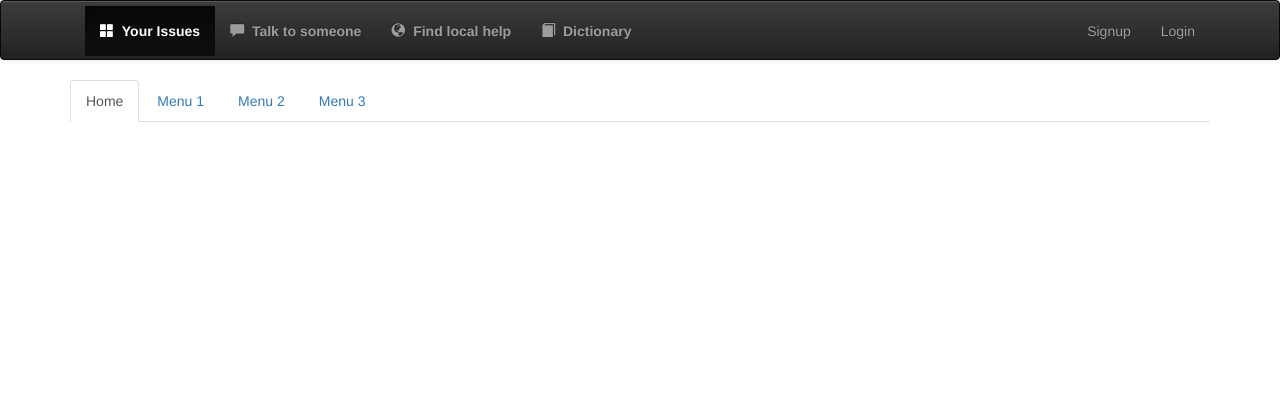
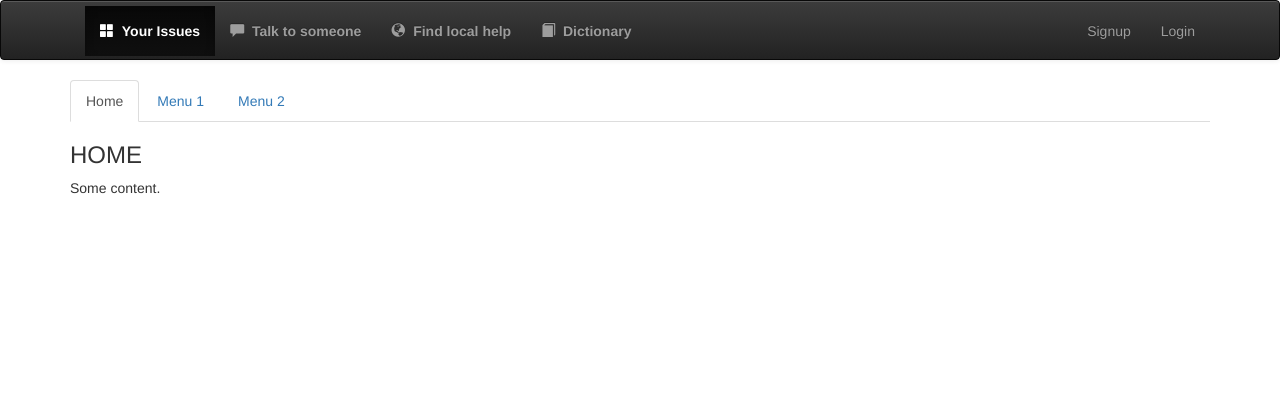
Before and after one commit to glasgow2016/team-6, a Django app: page /walking/ in a window 1280 px wide. Shown: the top 420 px of the page. Run offline with Django 3.2, Linux system fonts and the light colour scheme; some libraries are stand-ins or nearby versions.

Commit message:
added dynamic tabs

```diff
--- a/codeforgood/templates/brake_classroom/walking.html
+++ b/codeforgood/templates/brake_classroom/walking.html
@@ -7,13 +7,25 @@
 {% endblock %}
 
 {% block content %}
-
-
     <ul class="nav nav-tabs">
-        <li class="active"><a href="#">Home</a></li>
-        <li><a href="#">Menu 1</a></li>
-        <li><a href="#">Menu 2</a></li>
-        <li><a href="#">Menu 3</a></li>
+        <li class="active"><a data-toggle="tab" href="#home">Home</a></li>
+        <li><a data-toggle="tab" href="#menu1">Menu 1</a></li>
+        <li><a data-toggle="tab" href="#menu2">Menu 2</a></li>
     </ul>
 
+    <div class="tab-content">
+        <div id="home" class="tab-pane fade in active">
+            <h3>HOME</h3>
+            <p>Some content.</p>
+        </div>
+        <div id="menu1" class="tab-pane fade">
+            <h3>Menu 1</h3>
+            <p>Some content in menu 1.</p>
+        </div>
+        <div id="menu2" class="tab-pane fade">
+            <h3>Menu 2</h3>
+            <p>Some content in menu 2.</p>
+        </div>
+    </div>
+
 {% endblock %}
```
